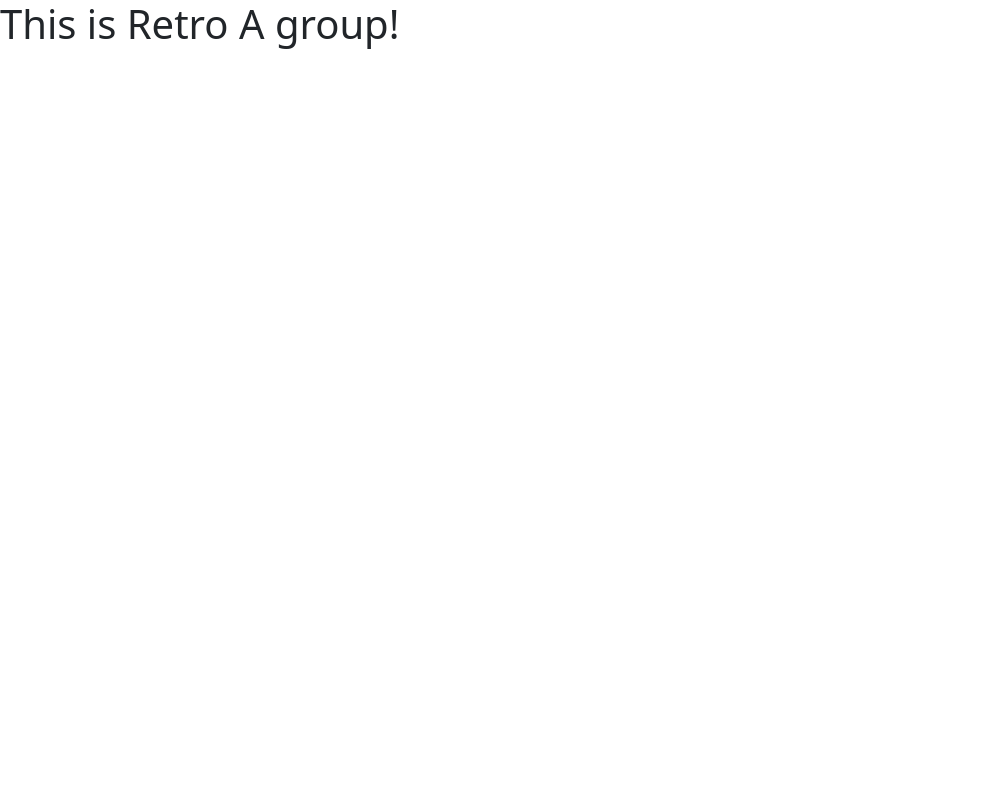
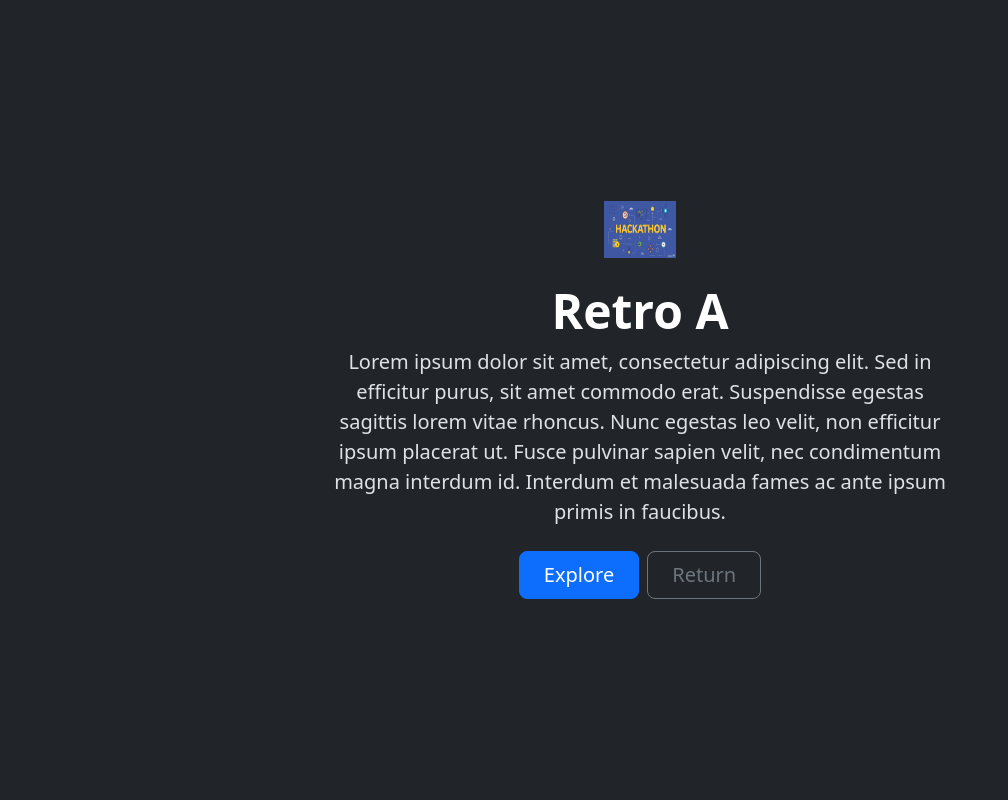
Before and after one commit to posiboy/pipe_project, a Flask app: page / in a window 1280 px wide. Shown: the whole page, without its empty margins (0-1008 px from the left). Run offline with Flask 3, Linux system fonts and the light colour scheme.

Commit message:
Create demo hero section

```diff
--- a/static/css/styles.css
+++ b/static/css/styles.css
@@ -0,0 +1,7 @@
+body {
+    display: flex;
+    flex-direction: column;
+    align-items: center;
+    justify-content: center;
+    height: 100vh;
+}
--- a/templates/index.html
+++ b/templates/index.html
@@ -1,15 +1,29 @@
 <!DOCTYPE html>
-<html lang="en">
+<html lang="en"  data-bs-theme="dark">
 <head>
     <meta charset="UTF-8">
     <meta name="viewport" content="width=device-width, initial-scale=1.0">
-    <link rel="stylesheet" href="{{ url_for('static', filename='css/styles.css') }}"/>
     <link href="https://cdn.jsdelivr.net/npm/bootstrap@5.3.3/dist/css/bootstrap.min.css" rel="stylesheet"
           integrity="sha384-QWTKZyjpPEjISv5WaRU9OFeRpok6YctnYmDr5pNlyT2bRjXh0JMhjY6hW+ALEwIH" crossorigin="anonymous">
+    <link rel="stylesheet" href="{{ url_for('static', filename='css/styles.css') }}"/>
     <title>Retro A</title>
 </head>
 <body>
-    <h1>This is Retro A group!</h1>
+    <div class="px-4 py-5 my-5 text-center">
+    <img class="d-block mx-auto mb-4" src="{{ url_for('static', filename='assets/img/hackathon.png') }}" alt="" width="72" height="57">
+    <h1 class="display-5 fw-bold text-body-emphasis">Retro A</h1>
+    <div class="col-lg-6 mx-auto">
+        <p class="lead mb-4">
+            Lorem ipsum dolor sit amet, consectetur adipiscing elit. Sed in efficitur purus, sit amet commodo erat. Suspendisse
+            egestas sagittis lorem vitae rhoncus. Nunc egestas leo velit, non efficitur ipsum placerat ut. Fusce pulvinar sapien velit,
+            nec condimentum magna interdum id. Interdum et malesuada fames ac ante ipsum primis in faucibus.
+        </p>
+      <div class="d-grid gap-2 d-sm-flex justify-content-sm-center">
+        <button type="button" class="btn btn-primary btn-lg px-4 gap-3">Explore</button>
+        <button type="button" class="btn btn-outline-secondary btn-lg px-4">Return</button>
+      </div>
+    </div>
+  </div>
 
 <script src="https://cdn.jsdelivr.net/npm/bootstrap@5.3.3/dist/js/bootstrap.bundle.min.js"
     integrity="sha384-YvpcrYf0tY3lHB60NNkmXc5s9fDVZLESaAA55NDzOxhy9GkcIdslK1eN7N6jIeHz" crossorigin="anonymous">
```
Also changed, not shown: static/assets/img/hackathon.png (added).
